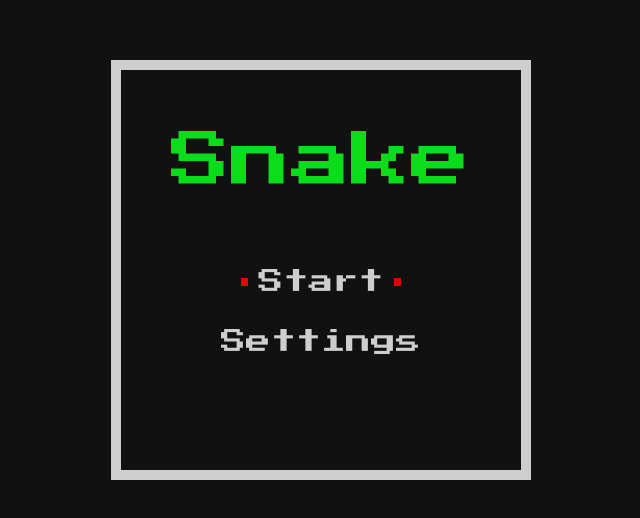
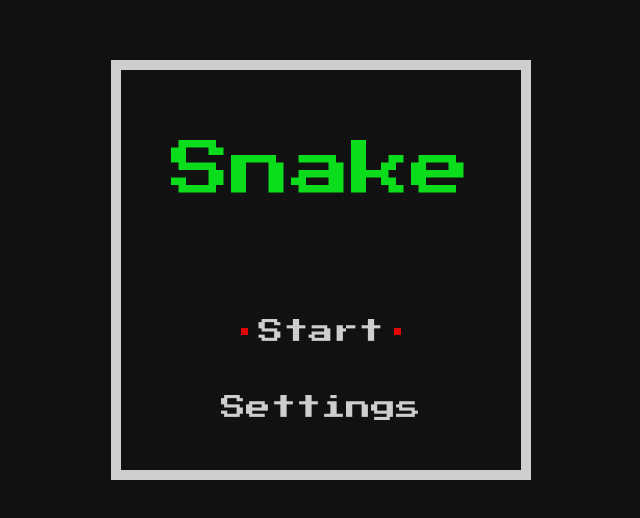
Before and after one commit to evanpowell/snake, a React (Create React App) app in the folder client/: page / in a window 1280 px wide. Shown: the part 130-648 px from the top of the page, without its empty margins (319-959 px from the left). Built offline with nearby package versions, Linux system fonts and the light colour scheme.

Commit message:
update styles

```diff
--- a/client/src/components/Options/Options.js
+++ b/client/src/components/Options/Options.js
@@ -19,11 +19,15 @@ export class Options extends Component {
 
   render() {
     return (
-      <div className="text-center">
+      <div className="text-center h-100">
 
-        <h3 className="heading mb-5" style={{ color: this.props.textColor }}>Settings</h3>
+        <div className="menu menu__heading menu__heading--settings">
+          <h3 className="heading" style={{ color: this.props.textColor }}>Settings</h3>
+        </div>
 
-        <div className="option mb-5">
+        <div className="menu menu__options menu__options--settings">
+
+          <div className="option__label">
 
             <div
               className="option__active option__active--left"
@@ -33,7 +37,7 @@ export class Options extends Component {
             <h2>
               <Link
                 to="/settings/gameplay"
-              className="title--menu option__text"
+                className="router-link option__text"
                 id="gameplay"
                 style={{ color: this.props.textColor }}
                 onFocus={this.handleFocus}
@@ -49,7 +53,7 @@ export class Options extends Component {
 
           </div>
 
-        <div className="option mb-5">
+          <div className="option__label">
 
             <div
             className="option__active option__active--left"
@@ -59,7 +63,7 @@ export class Options extends Component {
             <h2>
               <Link
                 to="/settings/display"
-              className="title--menu option__text"
+                className="router-link option__text"
                 id="display"
                 style={{ color: this.props.textColor }}
                 onFocus={this.handleFocus}
@@ -75,7 +79,7 @@ export class Options extends Component {
 
           </div>
 
-        <div className="option">
+          <div className="option__label">
 
             <div
             className="option__active option__active--left"
@@ -85,7 +89,7 @@ export class Options extends Component {
             <h2>
               <Link
                 to="/"
-              className="title--menu option__text"
+                className="router-link option__text"
                 id="back"
                 style={{ color: this.props.textColor }}
                 onFocus={this.handleFocus}
@@ -103,6 +107,8 @@ export class Options extends Component {
           </div>
 
         </div>
+
+      </div>
     )
   }
 }
--- a/client/src/components/Title/Title.js
+++ b/client/src/components/Title/Title.js
@@ -19,11 +19,15 @@ export class Title extends Component {
 
   render() {
     return (
-      <div className="text-center">
+      <div className="text-center h-100">
 
-        <h1 className="title" style={{ color: this.props.titleColor }}>Snake</h1>
+        <div className="menu menu__heading menu__heading--title">
+          <h1 style={{ color: this.props.titleColor }}>Snake</h1>
+        </div>
 
-        <div className="option mb-5">
+        <div className="menu menu__options menu__options--title">
+
+          <div className="option__label">
 
             <div
               className="option__active option__active--left"
@@ -33,7 +37,7 @@ export class Title extends Component {
             <h2>
               <Link
                 to="/game"
-              className="title--menu option__text"
+                className="router-link option__text"
                 id="start"
                 style={{ color: this.props.menuColor }}
                 onFocus={this.handleFocus}
@@ -49,7 +53,7 @@ export class Title extends Component {
 
           </div>
 
-        <div className="option">
+          <div className="option__label">
 
             <div
               className="option__active option__active--left"
@@ -59,7 +63,7 @@ export class Title extends Component {
             <h2>
               <Link
                 to="/settings"
-              className="title--menu option__text"
+                className="router-link option__text"
                 id="settings"
                 style={{ color: this.props.menuColor }}
                 onFocus={this.handleFocus}
@@ -76,6 +80,9 @@ export class Title extends Component {
           </div>
 
         </div>
+
+
+      </div>
     )
   }
 }
--- a/client/src/styles/_base.scss
+++ b/client/src/styles/_base.scss
@@ -49,7 +49,6 @@ h3 {
 
   &__inner {
     z-index: 2;
-    padding: 2rem;
     position: absolute;
     top: 0;
     left: 0;
@@ -67,25 +66,57 @@ h3 {
 
 }
 
-.title {
-  margin-top: 3.5rem;
-  margin-bottom: 7rem;
+.menu {
+  position: absolute;
+  width: 100%;
 
-  &--menu {
-    display: block;
+  &__heading {
+    top: 0;
+    display: flex;
+    justify-content: center;
+    align-items: center;
 
-    &:hover {
-      text-decoration: none;
+    &--title {
+      height: 50%
     }
+
+    &--settings {
+      height: 20%;
+    }
+  }
+
+  &__options {
+    bottom:0;
+    display: flex;
+    flex-direction: column;
+    justify-content: space-evenly;
+    align-items: center;
+
+    &--title {
+      height: 50%;
+    }
+
+    &--settings {
+      height: 80%;
+    }
+  }
+}
+
+.router-link {
+  display: block;
+
+  &:hover {
+    text-decoration: none;
   }
 }
 
 .option {
 
-  display: flex;
-  align-items: center;
-  width: fit-content;
-  margin: 0 auto;
+  &__label {
+    display: flex;
+    align-items: center;
+    width: fit-content;
+  }
 
   &__active {
     width: .75rem;
```
Lines whose indentation alone changed are shown as unchanged.
